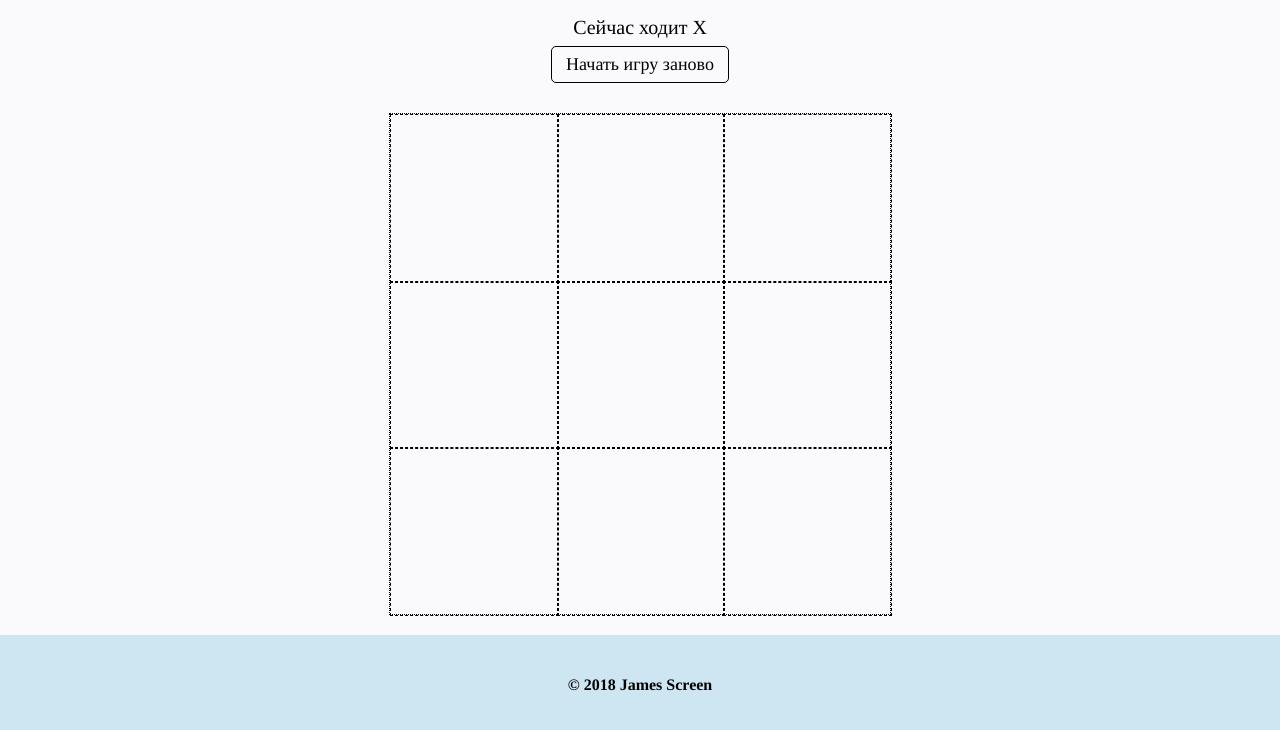
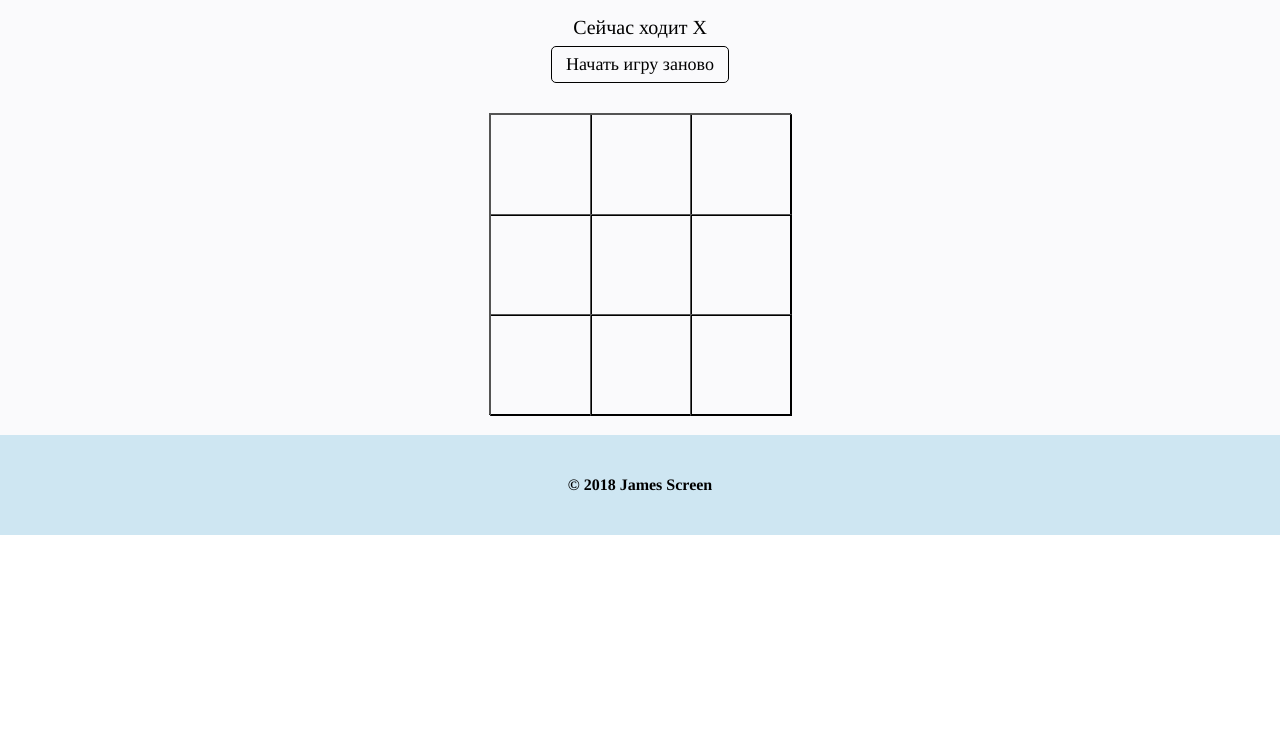
Before and after one commit to paa107/paa107.github.io, a plain HTML site: page profile/js-notes/x-o/index.html in a window 1280 px wide. Shown: the part 154-884 px from the top of the page. After the commit the page ends 800 px from the top, so only its background shows below. Drawn offline with Linux system fonts and the light colour scheme.

Commit message:
correct link and style XO board

```diff
--- a/profile/js-notes/x-o/index.html
+++ b/profile/js-notes/x-o/index.html
@@ -17,7 +17,7 @@
 	<nav>
 		<div class="center">
 			<div class="nav_block right"><a href="pages/aboutme.html" title="О ресурсе">О ресурсе</a></div>
-			<div class="nav_block right"><a class="active" href="#" title="Главное меню">Главная</a></div>
+			<div class="nav_block right"><a class="active" href="../index.html" title="Главное меню">Главная</a></div>
 		</div>
 	</nav>
 	<header>
--- a/profile/js-notes/x-o/style.css
+++ b/profile/js-notes/x-o/style.css
@@ -152,9 +152,9 @@ li {
 
 .board {
     margin: 20px auto 0;
-    border: 1px dotted black;
-    width: 500px;
-    height: 500px;
+    border: 1px outset black;
+    width: 300px;
+    height: 300px;
 }
 
 .cell {
@@ -166,8 +166,8 @@ li {
 .inner-cell {
     width: 100%;
     height: 100%;
-    border: 1px dashed black;
-    font-size: 11em;
+    border: 1px outset black;
+    font-size: 6em;
     text-align: center;
     line-height: 1em;
 }
```
